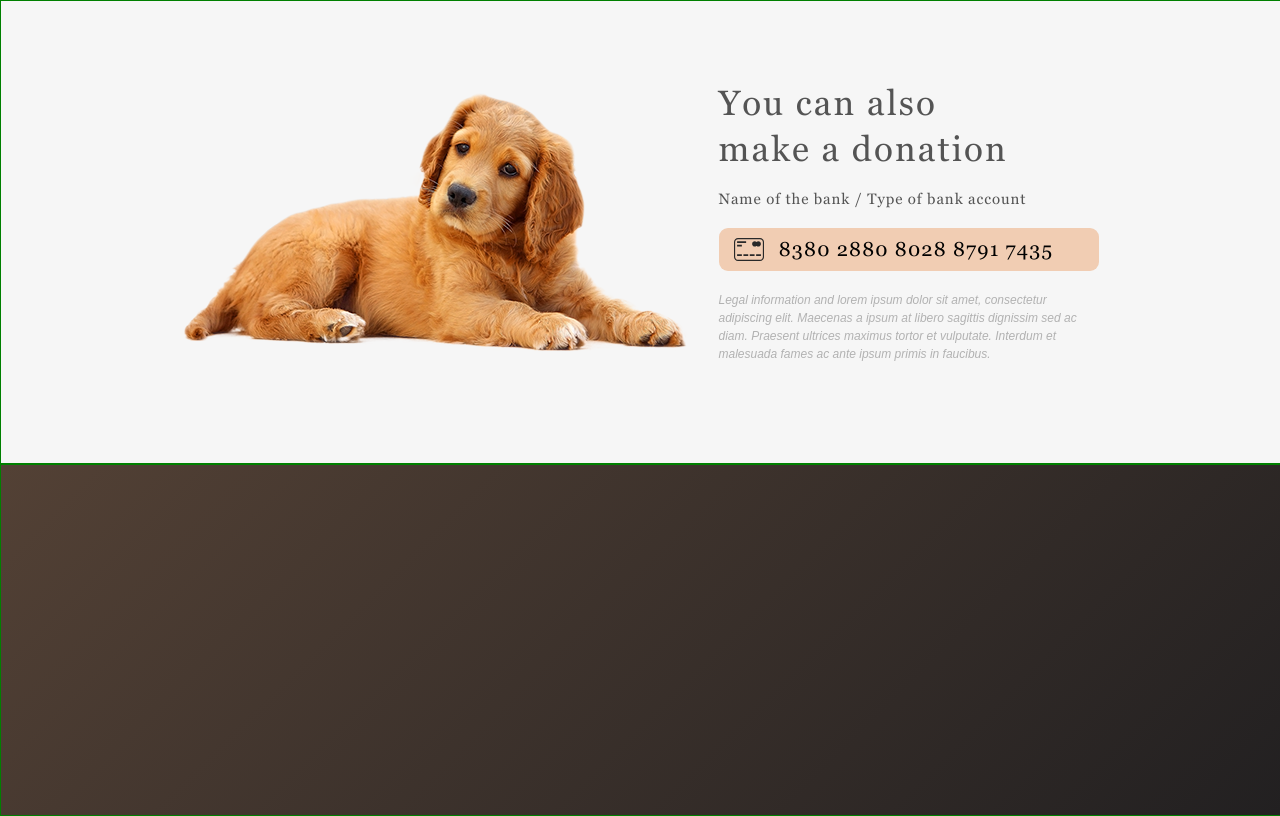
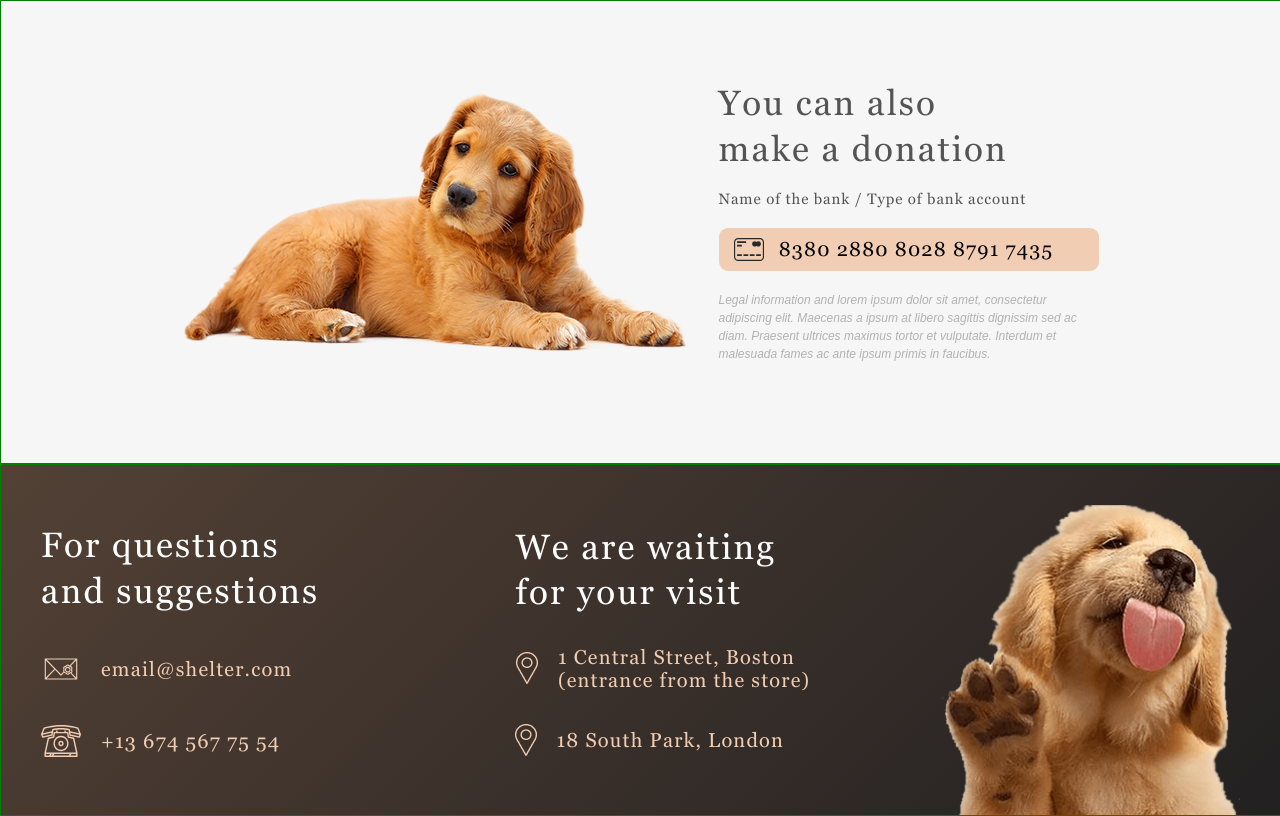
Before and after one commit to Tanya-Gro/shelter, a plain HTML site: page shelter/index.html in a window 1280 px wide. Shown: the part 2992-3808 px from the top of the page. Drawn offline with Linux system fonts and the light colour scheme; a web font is replaced by a local one.

Commit message:
feat: add block main-footer

```diff
--- a/shelter/index.html
+++ b/shelter/index.html
@@ -164,11 +164,35 @@
                 </article>
             </div>
         </div>
-        <div class="main-footer-container all-screen bg-brown" id="main-footer">
-            <div class="main-footer center">
+        <section class="main-footer-container all-screen bg-brown" id="main-footer">
+            <div class="main-footer center row">
+                <div class="main-footer-contacts coll">
+                    <h3 class="h-3 color-white">For questions and suggestions</h3>
+                    <div class="contact-item row">
+                        <img src="./assets/svg/icon-email.svg" alt="icon-email">
+                        <h4 class="h-4 color-primary">email@shelter.com</h4>
+                    </div>
+                    <div class="contact-item row">
+                        <img class="phone" src="./assets/svg/icon-phone.svg" alt="icon-phone">
+                        <h4 class="h-4 color-primary">+13 674 567 75 54</h4>
+                    </div>
+                </div>
 
+                <div class="main-footer-location coll">
+                    <h3 class="h-3 color-white">We are waiting for your visit</h3>
+                    <div class="location-item-boston row">
+                        <img src="./assets/png/pin.png" alt="pin">
+                        <h4 class="h-4 color-primary">1 Central Street, Boston (entrance from the store)</h4>
+                    </div>
+                    <div class="location-item-london row">
+                        <img src="./assets/png/pin.png" alt="pin">
+                        <h4 class="h-4 color-primary">18 South Park, London</h4>
+                    </div>
+                </div>
+
+                <img class="main-footer-img" src="./assets/png/footer-puppy.png" alt="footer-puppy">
             </div>
-        </div>
+        </section>
     </div>
 </body>
 
--- a/shelter/style.css
+++ b/shelter/style.css
@@ -324,6 +324,85 @@ html {
 }
 
 /* -------------------------- footer ---------------------------------------*/
+.main-footer {
+    justify-content: space-between;
+    align-items: center;
+}
+
+/*******first box*****/
+.main-footer-contacts {
+    margin-left: 40px;
+}
+
+.main-footer-contacts .h-3 {
+    width: 279px;
+    height: 90px;
+}
+
+.contact-item {
+    width: 352px;
+    height: 32px;
+    margin-top: 40px;
+}
+
+.contact-item img {
+    margin: 3px 20px 3px 0px;
+}
+
+.contact-item .h-4 {
+    text-align: left;
+}
+
+.contact-item .phone {
+    margin: 0px 20px 0px 0px;
+}
+
+.contact-item .h-4 {
+    margin-top: 5px;
+}
+
+/*****second box******/
+.main-footer-location .h-3 {
+    width: 270px;
+    height: 90px;
+    margin: 0px 34px 31px 1px;
+}
+
+.location-item-boston {
+    width: 302px;
+    height: 46px;
+}
+
+.location-item-boston img {
+    margin-top: 6px;
+}
+
+.location-item-boston .h-4 {
+    text-align: left;
+}
+
+.location-item-london {
+    width: 302px;
+    height: 32px;
+    margin: 32px 0px 0px 0px;
+}
+
+.location-item-boston img,
+.location-item-london img {
+    width: 22px;
+    height: 32px;
+    margin-right: 20px;
+}
+
+.location-item-london .h-4 {
+    margin-top: 5px;
+}
+
+.main-footer-img {
+    width: 300px;
+    height: 310px;
+    margin: 40px 40px 0px 0px;
+}
 
 /* ---------------- buttons -----------*/
 .button_primary {
@@ -442,6 +521,10 @@ html {
     background: #F1CDB3;
 }
 
+.color-primary {
+    color: #F1CDB3;
+}
+
 .bg-brown {
     background-image: linear-gradient(135deg, #534135, #222021);
 }
@@ -477,3 +560,7 @@ html {
 .color-dark-3xl {
     color: #292929;
 }
+
+.color-white {
+    color: #FFFFFF;
+}
```
Also changed, not shown: shelter/assets/png/pin.png (added), shelter/assets/svg/icon-email.svg (added), shelter/assets/svg/icon-phone.svg (added).
